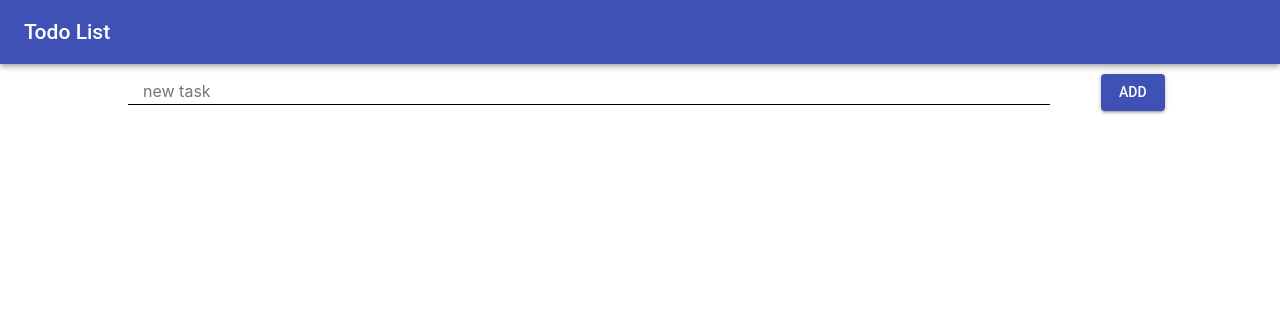
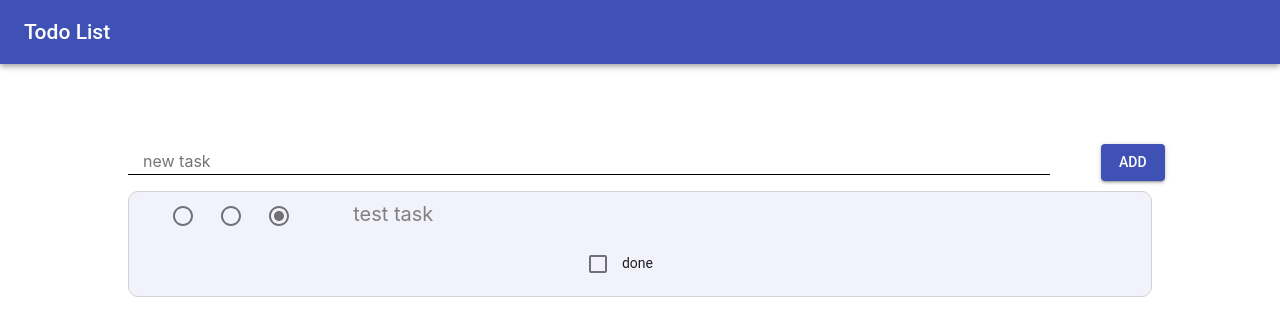
Before and after one commit to Bushuo/react-todolist, a React (Create React App) app: page / in a window 1280 px wide. Shown: the top 336 px of the page. Built offline with nearby package versions, Linux system fonts and the light colour scheme.

Commit message:
styling and box label

```diff
--- a/src/App.css
+++ b/src/App.css
@@ -4,7 +4,7 @@
 
 .input__container {
   width: 80%;
-  margin-top: 10px;
+  margin-top: 80px;
   margin-left: 10%;
 }
 
@@ -23,15 +23,21 @@
 }
 
 .task__container {
-  outline: solid 1px lightgrey;
+  border: solid 1px lightgrey;
   width: 80%;
   margin-left: 10%;
   margin-top: 10px;
+  border-radius: 10px;
+  background-color: rgba(230, 230, 250, 0.5);
+  font-size: 20px;
+  color: gray;
 }
 
 .task__description {
   width: 80%;
   display: inline-block;
+  text-align: start;
+  padding-left: 50px;
 }
 
 .task__controls {
--- a/src/App.js
+++ b/src/App.js
@@ -2,6 +2,7 @@ import React, { Component } from "react";
 import NavBar from "./components/navbar";
 import Button from "@material-ui/core/Button";
 import TaskList from "./components/taskList";
+import Task from "./components/task";
 import "./App.css";
 
 
@@ -64,6 +65,7 @@ class App extends Component {
 					</div>
 				</form>
 				<TaskList entries={this.state.open}></TaskList>
+				<Task text="test task"></Task>
 		  	</div>
 	  	);
   	}
--- a/src/components/task.jsx
+++ b/src/components/task.jsx
@@ -1,5 +1,5 @@
 import React, {Component} from "react";
-import { Checkbox } from "@material-ui/core";
+import { Checkbox, FormControlLabel } from "@material-ui/core";
 import Button from "@material-ui/core/Button";
 import Radio from '@material-ui/core/Radio';
 
@@ -42,11 +42,20 @@ class Task extends Component {
 				</div>
 
 				<div className="task__description">{this.props.text}</div>
-
-				<div className="task__controls">
-					<Checkbox className="task__btn--done" color="primary"></Checkbox>
-					<Button className="task__btn--del" children="" variant="contained" color="primary">del</Button>
-				</div>
+				<FormControlLabel
+					className="task__controls"
+					label="done"
+					labelPlacement="end"
+					control={<Checkbox color="primary" className="task__btn--done"/>}
+				/>
+				{/*<Button
+					className="task__btn--del"
+					children=""
+					variant="contained"
+					color="primary"
+					>
+						del
+				</Button>*/}
 			</div>
 		);
 	}
```
